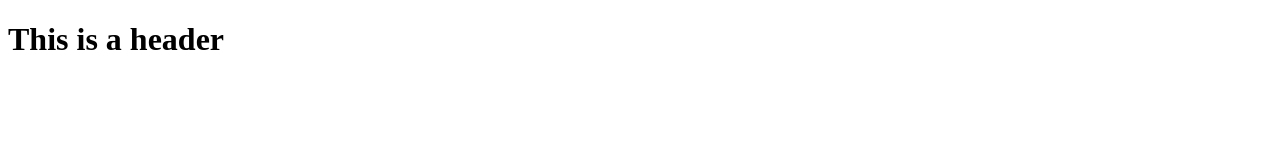
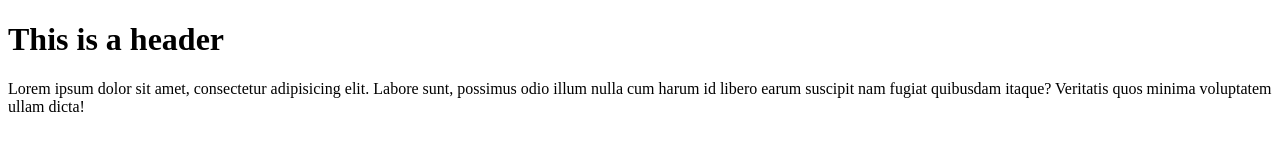
Before and after one commit to git-webdeveloper-nucamp/git-test, a plain HTML site: page index.html in a window 1280 px wide. Drawn offline with Linux system fonts and the light colour scheme.

Commit message:
Second commit

```diff
--- a/index.html
+++ b/index.html
@@ -10,6 +10,7 @@
 
 <body>
     <h1>This is a header</h1>
+    <p>Lorem ipsum dolor sit amet, consectetur adipisicing elit. Labore sunt, possimus odio illum nulla cum harum id libero earum suscipit nam fugiat quibusdam itaque? Veritatis quos minima voluptatem ullam dicta!</p>
 </body>
 
 </html>
```
